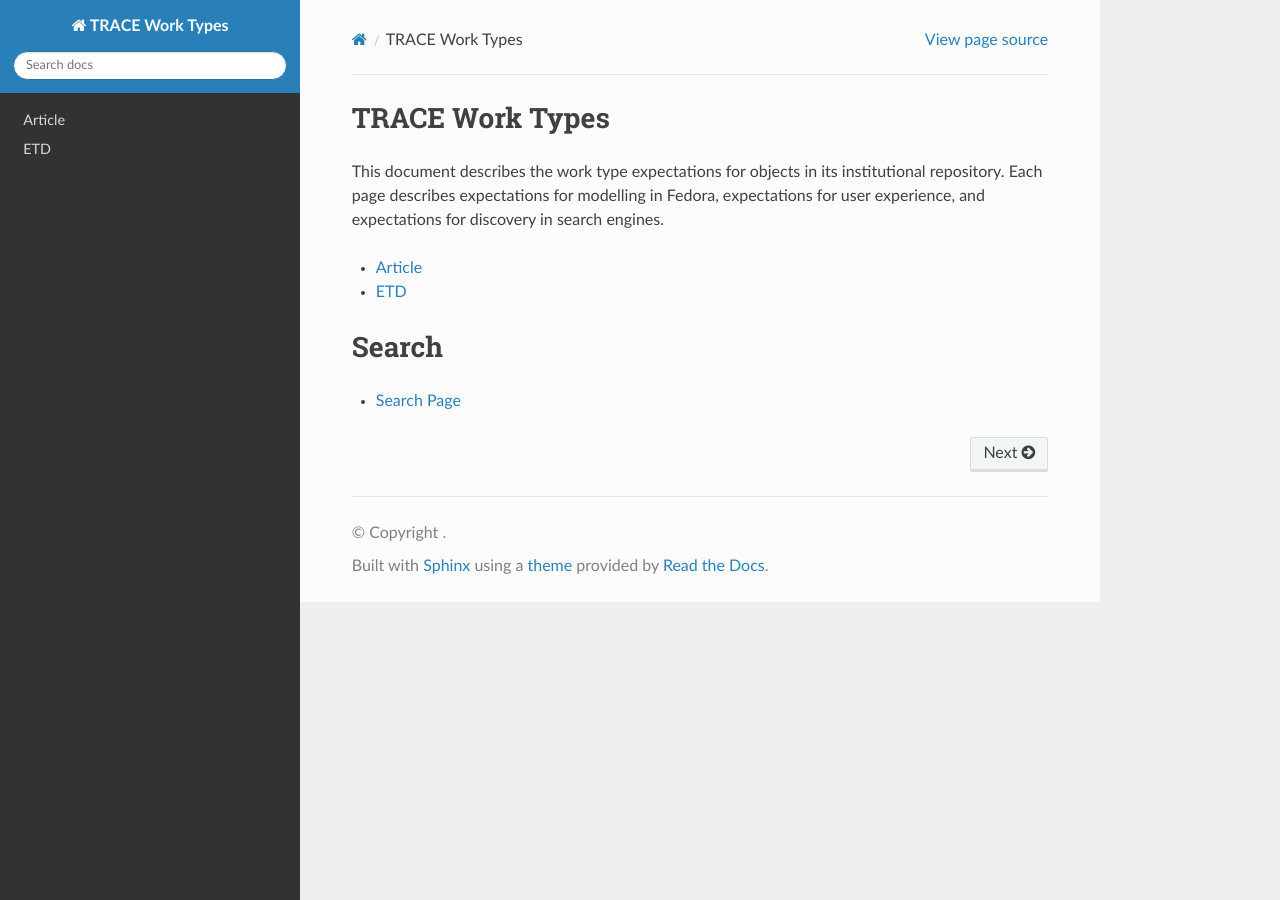
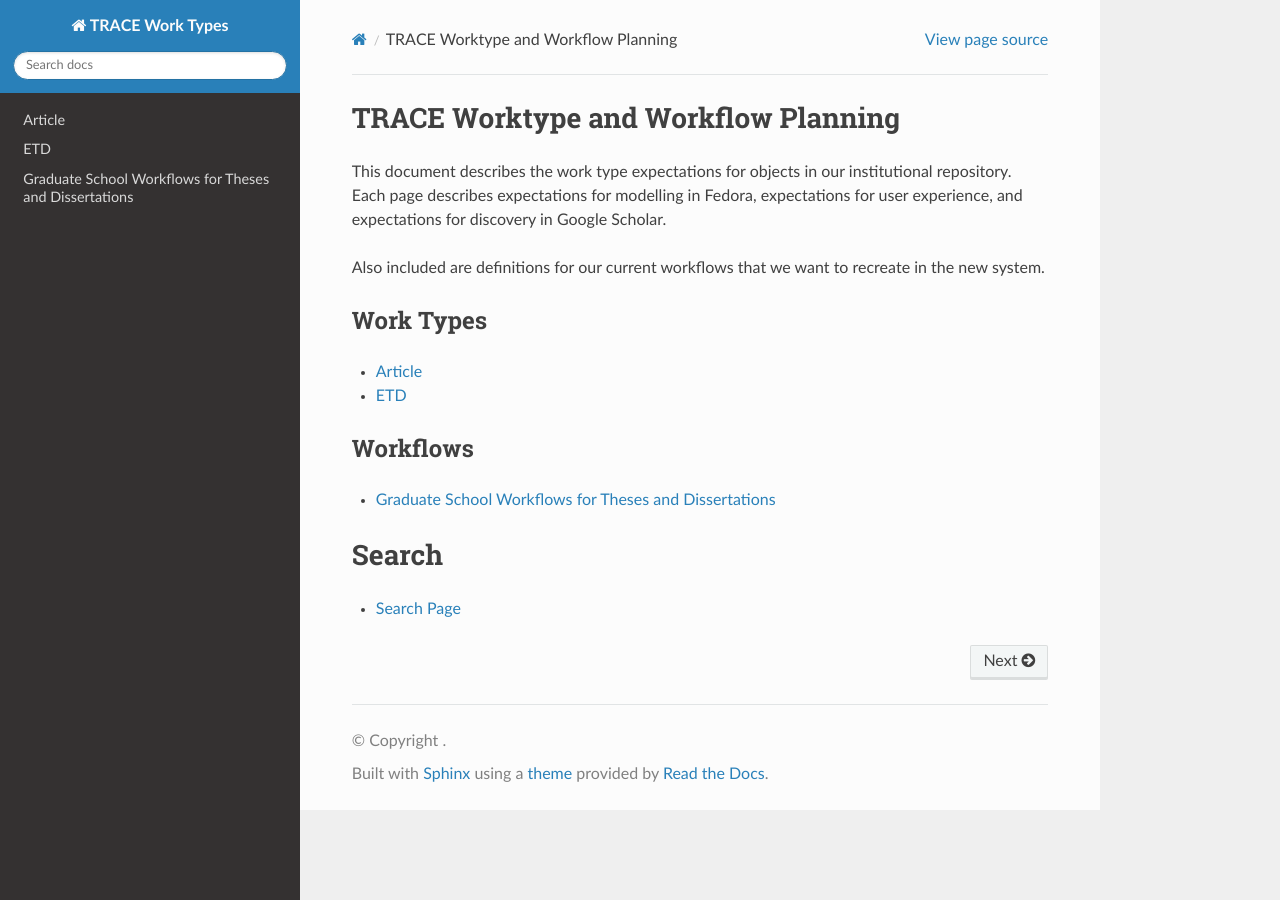
Before and after one commit to utkdigitalinitiatives/trace_work_types_planning, a Sphinx documentation site: the page built from docs/source/index.rst, in a window 1280 px wide. Built offline with Sphinx 7.4.7 and the Read the Docs theme 2.0.0, drawn with Linux system fonts in a browser that asks for light colours.

Commit message:
Initialize ETD workflows.

```diff
--- a/docs/source/index.rst
+++ b/docs/source/index.rst
@@ -3,11 +3,16 @@
    You can adapt this file completely to your liking, but it should at least
    contain the root `toctree` directive.
 
-TRACE Work Types
-================
+TRACE Worktype and Workflow Planning
+====================================
 
-This document describes the work type expectations for objects in its institutional repository. Each page describes
-expectations for modelling in Fedora, expectations for user experience, and expectations for discovery in search engines.
+This document describes the work type expectations for objects in our institutional repository. Each page describes
+expectations for modelling in Fedora, expectations for user experience, and expectations for discovery in Google Scholar.
+
+Also included are definitions for our current workflows that we want to recreate in the new system.
+
+Work Types
+----------
 
 .. toctree::
    :maxdepth: 1
@@ -16,6 +21,14 @@ expectations for modelling in Fedora, expectations for user experience, and expe
    contents/*
 
 
+Workflows
+---------
+
+.. toctree::
+   :maxdepth: 1
+   :glob:
+
+   workflows/*
 
 Search
 ======
--- /dev/null
+++ b/docs/source/workflows/etd.rst
@@ -0,0 +1,7 @@
+Graduate School Workflows for Theses and Dissertations
+======================================================
+
+About
+-----
+
+This document describes expectations for approval and deposit of electronic theses and dissertations.
```
